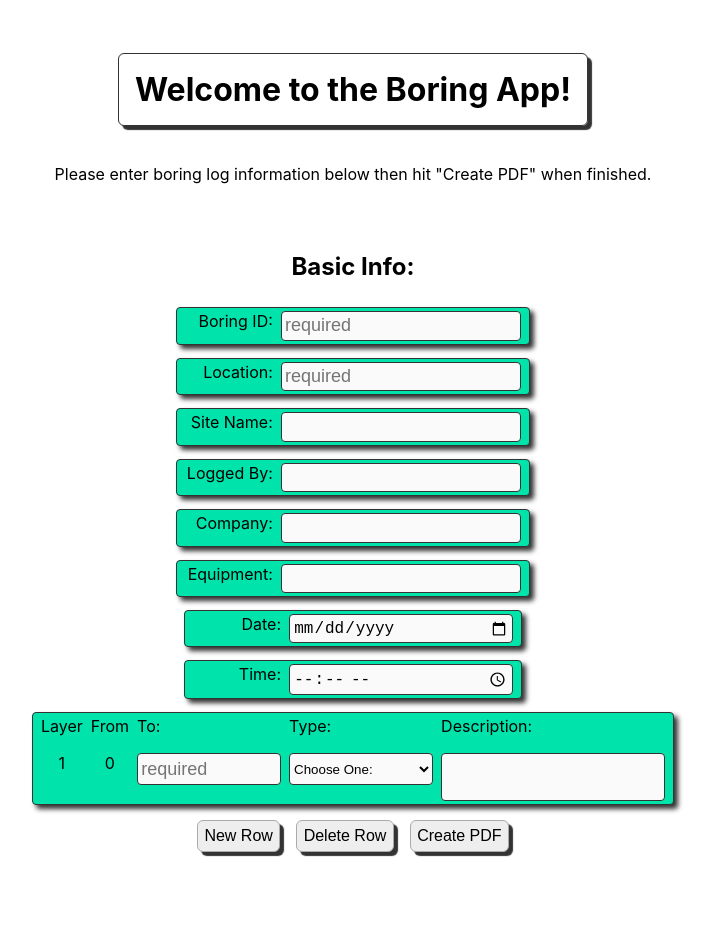
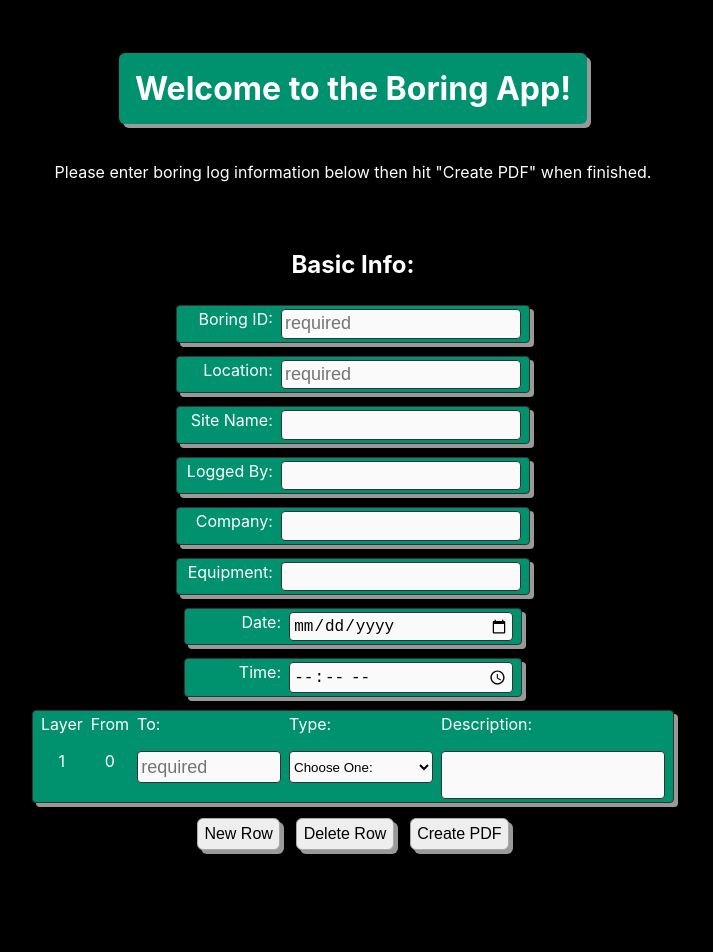
Before and after one commit to eojhet/boring, a Next.js app: page / in a window 1280 px wide. Shown: the top 952 px of the page, without its empty margins (287-1000 px from the left). Built offline with nearby package versions, Linux system fonts and the light colour scheme.

Commit message:
Fixed delete function, restyled for dark ui

```diff
--- a/formComponents/drillerInfo.js
+++ b/formComponents/drillerInfo.js
@@ -6,7 +6,6 @@ export default function DrillerInfo({}) {
   const [subLayers, setSubLayers] = useState(1);
   const [alert, setAlert] = useState("");
   const [depthTotal, setDepthTotal] = useState([0]);
-
 
   const [allData, setAllData] = useState({
     id: "",
@@ -22,7 +21,6 @@ export default function DrillerInfo({}) {
     descriptions: [],
   });
 
-
   const layerElements = [];
 
   function newLayer(e) {
@@ -34,27 +32,18 @@ export default function DrillerInfo({}) {
     e.preventDefault();
     if (subLayers > 1) {
       setSubLayers(subLayers - 1);
-      let tempType = [...allData.types];
-      tempType.pop();
+
+      let tempAllData = {...allData};
+      tempAllData.depths[subLayers - 1] ? tempAllData.depths.pop() : null;
+      tempAllData.types[subLayers - 1] ? tempAllData.types.pop() : null;
+      tempAllData.descriptions.pop();
       setAllData({
-        ...allData,
-        types: tempType,
+        ...tempAllData,
       });
-      let tempDepth = [...allData.depths];
-      tempDepth.pop();
-      setAllData({
-        ...allData,
-        depths: tempDepth,
-      });
+
       let tempDepthTotal = [...depthTotal];
       tempDepthTotal.pop();
       setDepthTotal(tempDepthTotal);
-      let tempDesc = [...allData.descriptions];
-      tempDesc.pop();
-      setAllData({
-        ...allData,
-        descriptions: tempDesc,
-      });
     }
   }
 
@@ -99,7 +88,7 @@ export default function DrillerInfo({}) {
   }
 
   const checkDocument = () => {
-    console.log(JSON.stringify({...allData}));
+    // console.log(JSON.stringify({...allData}));
     // console.log(`${process.env.NEXT_PUBLIC_API_URI}`);
     if ((allData.types.length !== allData.depths.length) || (allData.descriptions.length > allData.depths.length)){
       setAlert("Ensure that all boring depth and soil type fields are filled out.");
@@ -122,12 +111,10 @@ export default function DrillerInfo({}) {
   const fillEmpties = () => {
     let tempAllData = {...allData};
     for (let i = 0; i < tempAllData.depths.length; i++) {
-
       if (!tempAllData.descriptions[i]) {
         tempAllData.descriptions[i] = "";
       }
     }
-
     if (!tempAllData.siteName) {
       tempAllData.siteName = "";
     }
@@ -146,7 +133,6 @@ export default function DrillerInfo({}) {
     if (!tempAllData.time) {
       tempAllData.time = "";
     }
-
     setAllData({...tempAllData});
   }
 
--- a/styles/Home.module.scss
+++ b/styles/Home.module.scss
@@ -2,9 +2,12 @@
 
   h1 {
     padding: 1rem;
-    border: 1px solid #333;
     border-radius: 6px;
-    box-shadow: 4px 4px 1px #333;
+    // border: 1px solid #333;
+    box-shadow: 4px 4px 0 #999;
+    // box-shadow: 4px 4px 1px #333;
+    background-color: rgb(0, 146, 110);
+
   }
 
   button {
@@ -13,7 +16,8 @@
     border-radius: 6px;
     margin: 0.5rem;
     padding: 0.4rem;
-    box-shadow: 4px 4px 1px #333;
+    // box-shadow: 4px 4px 1px #333;
+    box-shadow: 4px 4px 0 #999;
     background-color: #eee;
     cursor: pointer;
   }
@@ -60,8 +64,10 @@
       padding: 0.2rem 0.5rem;
       border: 1px solid #333;
       border-radius: 4px;
-      box-shadow: 4px 4px 5px #333;
-      background-color: rgb(0, 228, 171);
+      box-shadow: 4px 4px 0 #999;
+      // box-shadow: 4px 4px 5px #333;
+      background-color: rgb(0, 146, 110);
+      // background-color: rgb(0, 228, 171);
 
 
       .infoLabel {
--- a/styles/globals.css
+++ b/styles/globals.css
@@ -5,11 +5,11 @@ body {
   font-family: -apple-system, BlinkMacSystemFont, Segoe UI, Roboto, Oxygen,
     Ubuntu, Cantarell, Fira Sans, Droid Sans, Helvetica Neue, sans-serif;
 }
-/*
+
 body {
   color:white;
   background-color: black;
-} */
+}
 
 a {
   color: inherit;
```
